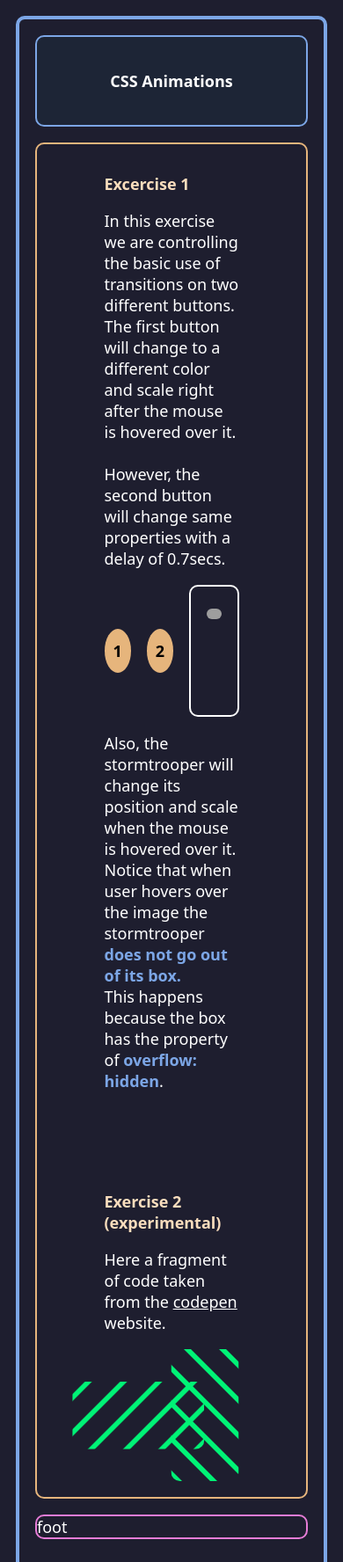
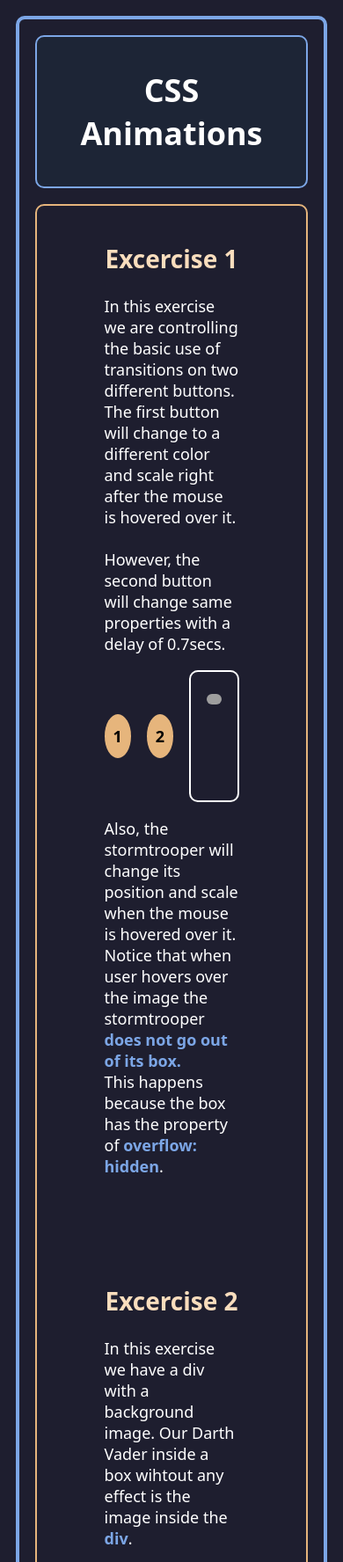
Before and after one commit to Cairon29/Personal-projects, a PHP site: page / in a window 390 px wide. Shown: the top 1776 px of the page at 88% size. Run offline with PHP 8.4, Linux system fonts and the light colour scheme; grey boxes are pictures that could not be loaded.

Commit message:
feat: exercise 2 added on css animations practice

```diff
--- a/Learning/css-practice/animations/exercise1.css
+++ b/Learning/css-practice/animations/exercise1.css
@@ -55,8 +55,4 @@
             scale: 1.8;
         }
     }
-
-    & b {
-        color: #7ca6e6;
-    }
 }
--- a/Learning/css-practice/animations/exercise2.css
+++ b/Learning/css-practice/animations/exercise2.css
@@ -1,49 +1,80 @@
-.container {
-    position: relative;
-    display: flex;
-    justify-content: center;
-    align-items: center;
-    width: 100%;
-  }
+#exc-2 {
+    & div {
+        margin: auto;
+        position: static;
+        box-sizing: border-box;
+        width: 200px;
+        height: 200px;
+    }
+    & .vader {
+        background-color: rgb(255, 255, 255);
+        background-image: url('https://images.shoutwiki.com/lego/8/85/Darth_vader_rebels.png');
+        background-position: center;
+        background-size: cover;
+    }
 
-  .container .box {
-    position: relative;
-    width: 300px;
-    height: 300px;
-    background: linear-gradient(
-      45deg,
-      #00f376 10%,
-      transparent 10%,
-      transparent 50%,
-      #00f376 50%,
-      #00f376 60%,
-      transparent 60%,
-      transparent 100%
+    & .vader2 {
+        z-index: -1;
+        background-image: linear-gradient(
+            to bottom,
+            rgba(0, 0, 0, 0.7),
+            70%,
+            rgba(255, 0, 0, 0.3)
+        ),
+        url('https://images.shoutwiki.com/lego/8/85/Darth_vader_rebels.png');
+        background-size: cover;
+        background-blend-mode: darken;
+        filter: saturate(1.7);
+    }
+
+    & .vader3 {
+        background-image: url('https://images.shoutwiki.com/lego/8/85/Darth_vader_rebels.png');
+        background-size: cover;
+        transform: translateZ(0);
+        animation: pan-image .5s linear infinite alternate;
+        transition: 1s ease-in-out;
+        background-blend-mode: darken;
+    }
+
+    & .vader3:hover {
+        scale: 2;
+    }
+
+    /* & .vader4 {
+        background-image: url('https://images.shoutwiki.com/lego/8/85/Darth_vader_rebels.png');
+        background-size: cover;
+        position: relative;
+        overflow: hidden;
+    }
+
+    .vader4::before {
+        content: "";
+        position: absolute;
+        inset: 0;
+        background: inherit;
+        backdrop-filter: blur(10px) brightness(1.1);
+        mask: linear-gradient(
+        135deg,
+        rgba(255,255,255,0.8) 30%,
+        rgba(255,255,255,0.2) 70%
     );
-    background-size: 40px 40px;
-    transform: rotate(calc(var(--i) * 90deg));
-    animation: animate 0.3s linear infinite;
-  }
+        transition: backdrop-filter 0.3s ease-out;
+    }
 
-  @keyframes animate {
+    .vader4:hover::before {
+        backdrop-filter: blur(15px) brightness(1.3);
+    } */
+}
+
+@keyframes pan-image {
     0% {
-      background-position: 0;
+        background-color: rgb(0, 0, 0);
+        background-position: 0% 0%;
+        background-size: 110%;
     }
     100% {
-      background-position: 40px;
+        background-color: rgb(123, 32, 32);
+        background-position: 100% 100%;
+        background-size: 130%;
     }
-  }
-
-  @media only screen and (max-width: 768px) {
-    .container .box {
-      width: 200px;
-      height: 200px;
-    }
-  }
-
-  @media only screen and (max-width: 480px) {
-    .container .box {
-      width: 150px;
-      height: 150px;
-    }
-  }
+}
--- a/Learning/css-practice/animations/index.html
+++ b/Learning/css-practice/animations/index.html
@@ -6,6 +6,7 @@
     <link rel="stylesheet" href="./styles.css">
     <link rel="stylesheet" href="./exercise1.css">
     <link rel="stylesheet" href="./exercise2.css">
+    <link rel="stylesheet" href="./exerciseExperimental.css">
     <title>Animations practice</title>
 </head>
 <body>
@@ -40,7 +41,29 @@
             </article>
             <br>
             <article id="exc-2">
-                <h2>Exercise 2 (experimental)</h2>
+                <h2> Excercise 2 </h2>
+                <p>
+                    In this exercise we have a div with a background image. Our Darth Vader inside a box wihtout any effect is the image inside the <b>div</b>.
+                </p>
+                <div class="vader"></div>
+                <p>
+                    In the second image we have the same vader as a background image but this time with a <b>linear gradient in its background</b>
+                </p>
+                <div class="vader2"></div>
+                <p>
+                    In the third image we have the same vader as a background image but this time with a moving effect that is infinite. This is working with the <b>keyframes</b> property.
+                    <br>
+                    Besides, when you <b>hover</b> vader it will turn bigger.
+                    Vader also has a <b>background-blend-mode</b> property that makes the background image and the background color to be mixed together. The property used in the background-blend-mode is <b>darken</b> which makes Vader image look different than the others.
+                </p>
+                <div class="vader3"></div>
+                <!-- <div class="vader4"></div> -->
+            </article>
+
+            <br>
+
+            <article id="exc-exp">
+                <h2>Exercise experimental</h2>
                 <p>
                     Here a fragment of code taken from the <a href="https://codepen.io/faridvatani/pen/rNqOjZW?editors=1100" target="_blank"> codepen</a> website.
                 </p>
@@ -50,6 +73,7 @@
                 </div>
             </article>
 
+
         </main>
         <footer id="footer">foot</footer >
     </section>
--- a/Learning/css-practice/animations/styles.css
+++ b/Learning/css-practice/animations/styles.css
@@ -13,6 +13,7 @@ body {
 }
 
 h1 {
+    font-size: 36px;
     text-align: center;
     margin: auto;
     padding: 1em;
@@ -20,7 +21,13 @@ h1 {
 }
 
 h2 {
+    font-size: 28px;
+    text-align: center;
     color: #f9ddbd;
+}
+
+b {
+    color: #7ca6e6;
 }
 
 #exercises {
@@ -46,7 +53,7 @@ h2 {
     text-align: center;
     border: solid 2px #7ca6e6;
     background-color: #1e2a3ca4;
-    height: 100px;
+    height: auto;
     font-size: large;
 }
 
```
Also changed, not shown: Learning/css-practice/animations/exerciseExperimental.css (added, +49 -0 lines).
